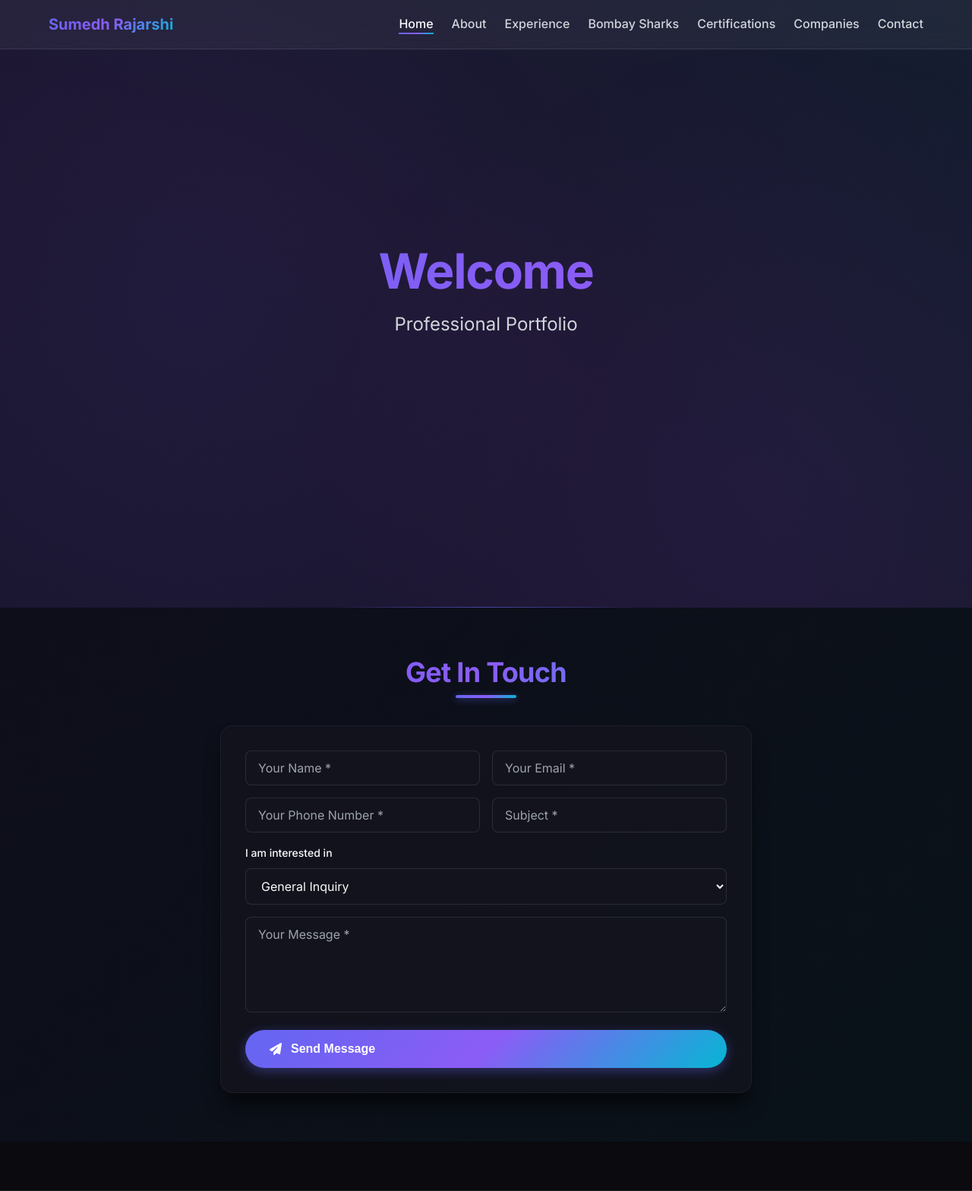
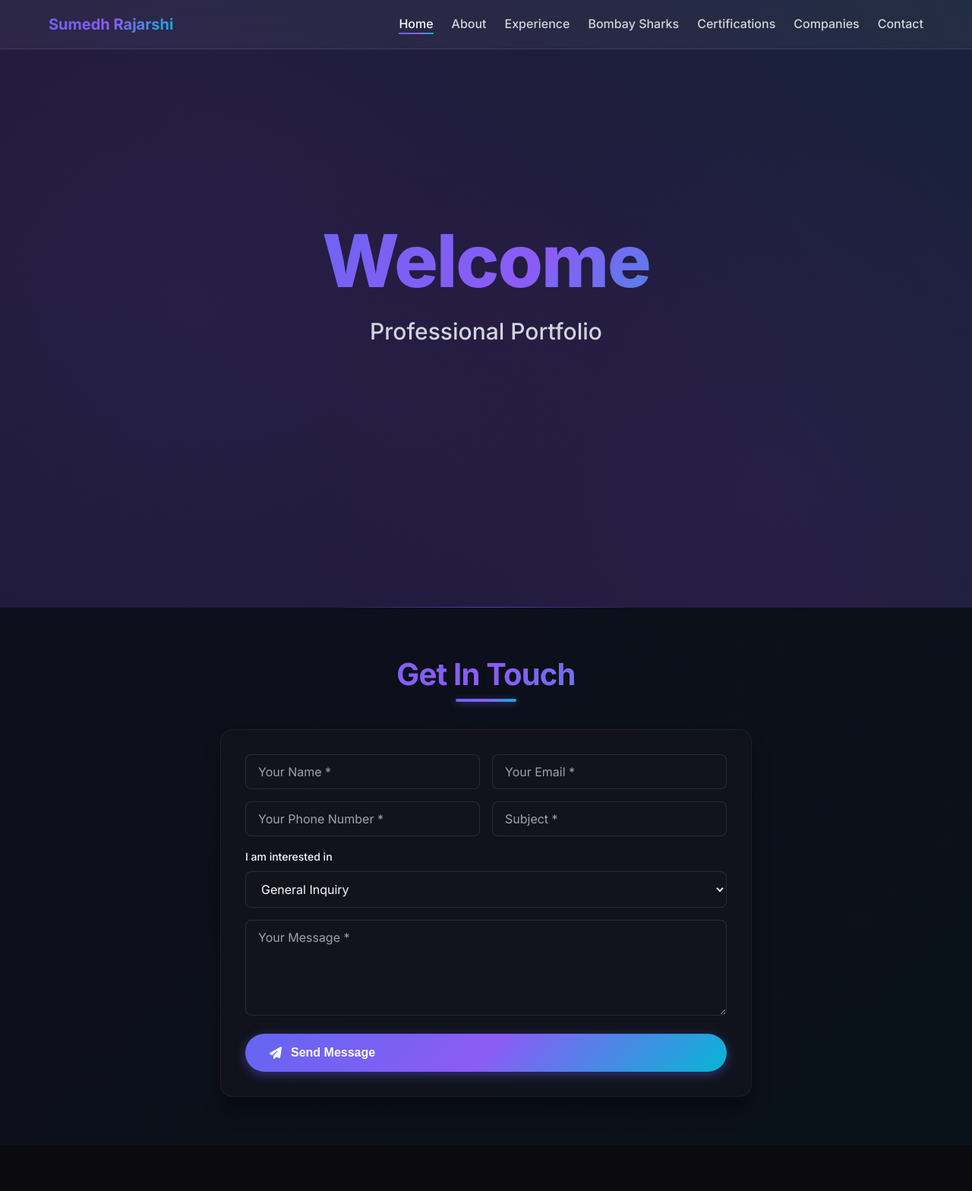
Before and after one commit to vinayadusumillli/Sumedh_Rajarshi, a Django app: page / in a window 1280 px wide. Shown: the top 1568 px of the page at 76% size. Run offline with Django 5.2, Linux system fonts and the light colour scheme; data that the repository does not hold is empty; some libraries are stand-ins or nearby versions.

Commit message:
Ultimate impactful portfolio: larger typography, stronger hero, premium visual hierarchy

```diff
--- a/static/css/components.css
+++ b/static/css/components.css
@@ -113,7 +113,7 @@
     }
 }
 
-/* === HERO SECTION === */
+/* === HERO SECTION - ULTRA IMPACTFUL === */
 
 .hero {
     min-height: 100vh;
@@ -121,7 +121,8 @@
     align-items: center;
     justify-content: center;
     position: relative;
-    padding-top: 80px;
+    padding-top: 100px;
+    padding-bottom: var(--space-3xl);
     overflow: hidden;
 }
 
@@ -134,7 +135,7 @@
     width: 200%;
     height: 200%;
     background: var(--gradient-primary-radial);
-    opacity: 0.15;
+    opacity: 0.2;
     animation: gradient-rotate 15s linear infinite;
     z-index: -1;
 }
@@ -146,31 +147,38 @@
 
 .hero-content {
     text-align: center;
-    max-width: 900px;
+    max-width: 1000px;
     margin: 0 auto;
     position: relative;
     z-index: 1;
+    padding: 0 var(--space-lg);
 }
 
 .hero-image {
-    width: 200px;
-    height: 200px;
-    margin: 0 auto var(--space-xl);
+    width: 220px;
+    height: 220px;
+    margin: 0 auto var(--space-2xl);
     border-radius: var(--radius-full);
     overflow: hidden;
-    border: 4px solid transparent;
+    border: 5px solid transparent;
     background: linear-gradient(var(--bg-dark), var(--bg-dark)) padding-box,
                 var(--gradient-primary) border-box;
     box-shadow:
         var(--shadow-glow),
-        var(--shadow-xl),
-        0 0 60px rgba(99, 102, 241, 0.3);
+        var(--shadow-2xl),
+        0 0 80px rgba(99, 102, 241, 0.4);
     position: relative;
     transition: transform var(--transition-base);
+    animation: float-subtle 6s ease-in-out infinite;
+}
+
+@keyframes float-subtle {
+    0%, 100% { transform: translateY(0); }
+    50% { transform: translateY(-10px); }
 }
 
 .hero-image:hover {
-    transform: scale(1.05);
+    transform: scale(1.08);
 }
 
 .hero-image img {
@@ -180,10 +188,17 @@
 }
 
 .hero-title {
-    font-size: var(--text-6xl);
-    margin-bottom: var(--space-md);
-    line-height: 1.1;
+    font-size: var(--text-7xl);
+    margin-bottom: var(--space-lg);
+    line-height: 1;
+    font-weight: 800;
     animation: fade-in-up 0.8s ease-out;
+}
+
+@media (max-width: 768px) {
+    .hero-title {
+        font-size: var(--text-5xl);
+    }
 }
 
 .gradient-text {
@@ -193,6 +208,7 @@
     -webkit-text-fill-color: transparent;
     background-size: 200% auto;
     animation: gradient-shift 3s ease-in-out infinite;
+    display: inline-block;
 }
 
 @keyframes gradient-shift {
@@ -201,39 +217,51 @@
 }
 
 .hero-subtitle {
-    font-size: var(--text-2xl);
+    font-size: var(--text-3xl);
     color: var(--text-secondary);
-    margin-bottom: var(--space-xl);
+    margin-bottom: var(--space-2xl);
+    font-weight: 500;
     animation: fade-in-up 0.8s ease-out 0.2s both;
+    line-height: 1.4;
+}
+
+@media (max-width: 768px) {
+    .hero-subtitle {
+        font-size: var(--text-xl);
+    }
 }
 
 .hero-cta {
     display: flex;
-    gap: var(--space-md);
+    gap: var(--space-lg);
     justify-content: center;
     flex-wrap: wrap;
     animation: fade-in-up 0.8s ease-out 0.4s both;
+    margin-bottom: var(--space-xl);
 }
 
+/* Impactful Badge */
 .badge {
     display: inline-flex;
     align-items: center;
-    padding: var(--space-xs) var(--space-md);
+    padding: var(--space-sm) var(--space-lg);
     border-radius: var(--radius-full);
-    font-size: var(--text-sm);
-    font-weight: 600;
+    font-size: var(--text-base);
+    font-weight: 700;
     animation: float-badge 3s ease-in-out infinite;
+    text-transform: uppercase;
+    letter-spacing: 0.05em;
 }
 
 @keyframes float-badge {
     0%, 100% { transform: translateY(0); }
-    50% { transform: translateY(-5px); }
+    50% { transform: translateY(-8px); }
 }
 
 .badge-accent {
     background: var(--gradient-primary);
     color: white;
-    box-shadow: 0 4px 12px rgba(99, 102, 241, 0.4);
+    box-shadow: 0 8px 20px rgba(99, 102, 241, 0.5);
 }
 
 /* === ABOUT SECTION === */
--- a/static/css/main.css
+++ b/static/css/main.css
@@ -76,7 +76,7 @@
     --font-sans: 'Inter', -apple-system, BlinkMacSystemFont, 'Segoe UI', sans-serif;
     --font-mono: 'Fira Code', 'Courier New', monospace;
 
-    /* Font sizes */
+    /* Typography Scale - Impactful Sizes */
     --text-xs: 0.75rem;
     --text-sm: 0.875rem;
     --text-base: 1rem;
@@ -84,9 +84,10 @@
     --text-xl: 1.25rem;
     --text-2xl: 1.5rem;
     --text-3xl: 1.875rem;
-    --text-4xl: 2.25rem;
-    --text-5xl: 3rem;
-    --text-6xl: 4rem;
+    --text-4xl: 2.5rem;
+    --text-5xl: 3.5rem;
+    --text-6xl: 4.5rem;
+    --text-7xl: 6rem;
 
     /* Border radius */
     --radius-sm: 0.375rem;
@@ -96,26 +97,17 @@
     --radius-2xl: 1.5rem;
     --radius-full: 9999px;
 
-    /* Shadows */
-    --shadow-sm: 0 1px 2px 0 rgba(0, 0, 0, 0.3);
-    --shadow-md: 0 4px 6px -1px rgba(0, 0, 0, 0.4);
-    --shadow-lg: 0 10px 15px -3px rgba(0, 0, 0, 0.5);
-    --shadow-xl: 0 20px 25px -5px rgba(0, 0, 0, 0.6);
-    --shadow-glow: 0 0 30px rgba(99, 102, 241, 0.3);
-    --shadow-glow-accent: 0 0 30px rgba(6, 182, 212, 0.3);
-
     /* Z-index scale */
     --z-base: 1;
-    --z-dropdown: 10;
-    --z-sticky: 100;
-    --z-fixed: 200;
+    --z-dropdown: 100;
+    --z-sticky: 200;
     --z-modal: 300;
     --z-tooltip: 400;
 
     /* Transitions */
-    --transition-fast: 150ms ease;
-    --transition-base: 250ms ease;
-    --transition-slow: 350ms ease;
+    --transition-fast: 0.15s ease;
+    --transition-base: 0.3s ease;
+    --transition-slow: 0.5s ease;
 }
 
 /* === BASE STYLES === */
```
